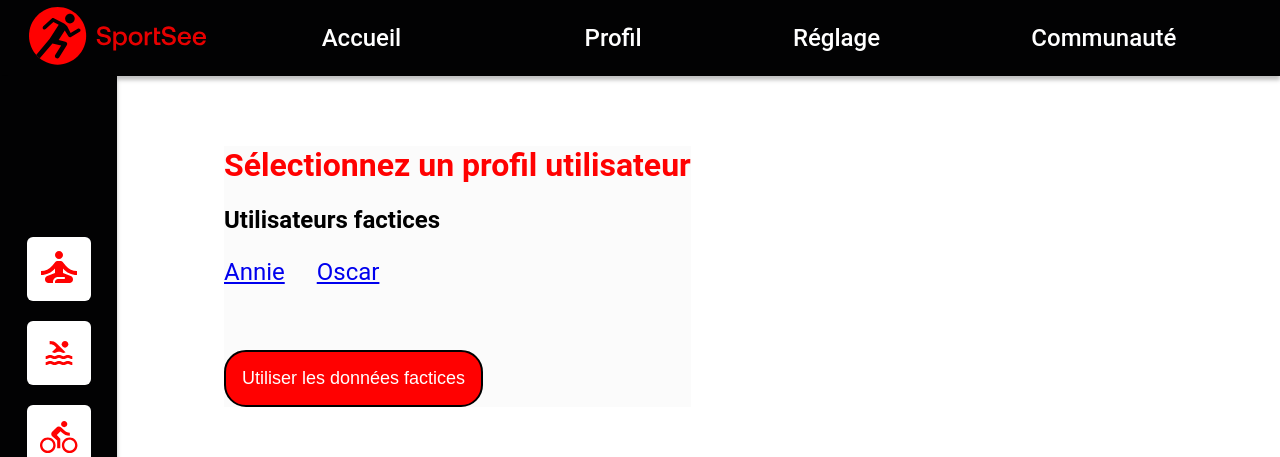
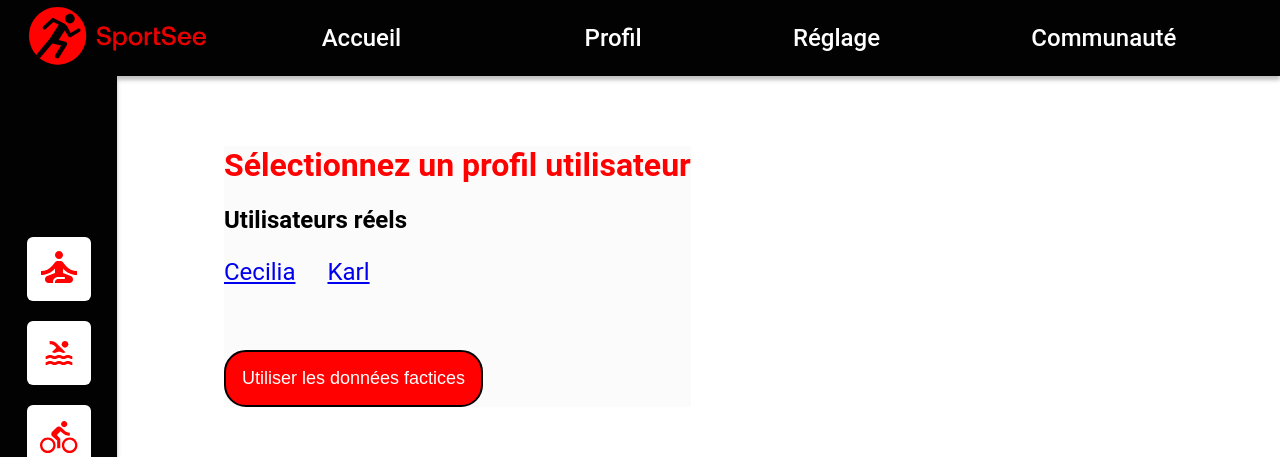
Before and after one commit to JohanPeraldi/sportsee, a React (Create React App) app: page / in a window 1280 px wide. Shown: the top 457 px of the page. Built offline with nearby package versions, Linux system fonts and the light colour scheme.

Commit message:
Display mocked or real users depending on button selection

```diff
--- a/src/components/RootNavigation/RootNavigation.jsx
+++ b/src/components/RootNavigation/RootNavigation.jsx
@@ -10,14 +10,12 @@ import styles from './RootNavigation.module.scss';
  * @returns { HTMLElement }
  */
 export default function RootNavigation() {
-  // const [mockedData, setMockedData] = useState(true);
-  const mockedData = useContext(DataContext);
-  // const mockedData = false;
+  const { isMockedData } = useContext(DataContext);
 
   return (
     <div className={styles.wrapper}>
       <h1 className={styles.title}>Sélectionnez un profil utilisateur</h1>
-      {!mockedData && (
+      {!isMockedData && (
         <>
           <h2>Utilisateurs réels</h2>
           <nav className={styles.nav}>
@@ -32,7 +30,7 @@ export default function RootNavigation() {
           </nav>
         </>
       )}
-      {mockedData && (
+      {isMockedData && (
         <>
           <h2>Utilisateurs factices</h2>
           <nav className={styles.nav}>
```
